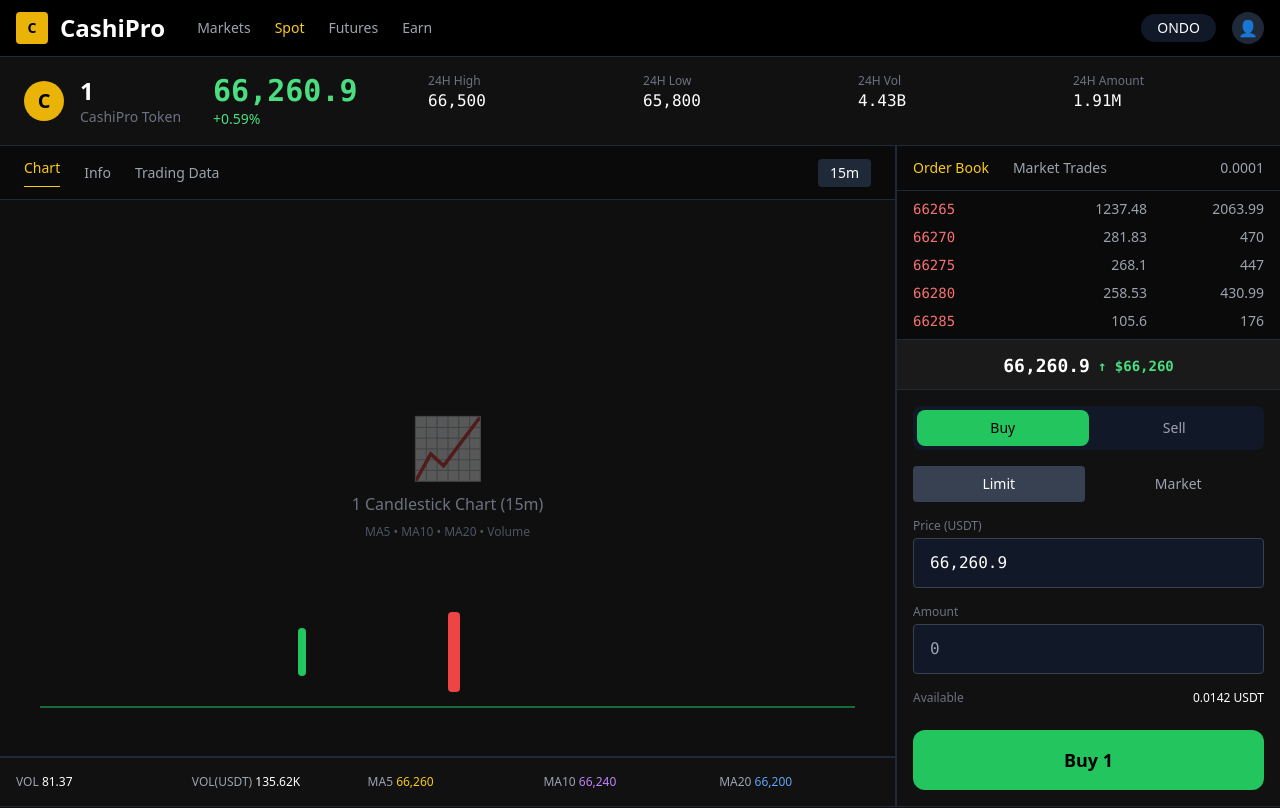
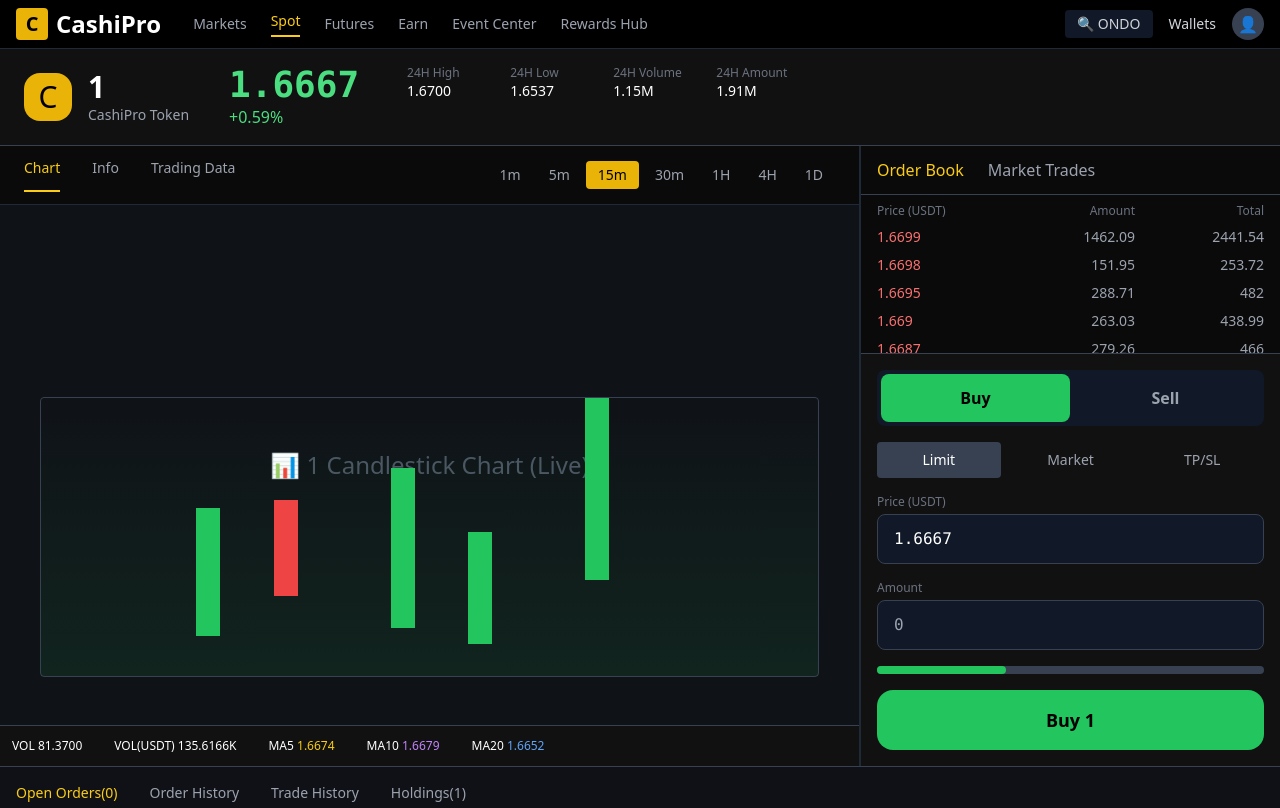
Before and after one commit to Cashipro/cashipro, a Next.js app in the folder apps/web/: page /trade/1 in a window 1280 px wide. Shown: the top 808 px of the page. Built offline with nearby package versions, Linux system fonts and the light colour scheme.

Commit message:
Update page.tsx

```diff
--- a/apps/web/src/app/trade/[pair]/page.tsx
+++ b/apps/web/src/app/trade/[pair]/page.tsx
@@ -1,165 +1,197 @@
 "use client";
 
-import React, { useState } from 'react';
-import Link from 'next/link';
-import { useParams } from 'next/navigation';
+import React, { useState } from "react";
+import Link from "next/link";
+import { useParams } from "next/navigation";
 
 export default function CashiProTradePage() {
   const params = useParams();
-  const pair = (params.pair as string) || 'BTCUSDT';
+  const pair = (params.pair as string) || "BTCUSDT";
 
-  const [orderType, setOrderType] = useState<'limit' | 'market'>('limit');
-  const [side, setSide] = useState<'buy' | 'sell'>('buy');
+  const [activeTimeframe, setActiveTimeframe] = useState("15m");
+  const [side, setSide] = useState<"buy" | "sell">("buy");
+  const [orderMode, setOrderMode] = useState<"limit" | "market" | "tpSl">("limit");
 
-  const currentPrice = 66260.9;
+  const currentPrice = 1.6667;
   const priceChange = 0.59;
 
-  const orderBookBids = [
-    { price: 66260, amount: 1462.09, total: 2441.54 },
-    { price: 66255, amount: 151.95, total: 253.72 },
-    { price: 66250, amount: 288.71, total: 482.00 },
-    { price: 66245, amount: 263.03, total: 438.99 },
-    { price: 66240, amount: 279.26, total: 466.00 },
+  const orderBookAsks = [
+    { price: 1.6699, amount: 1462.09, total: 2441.54 },
+    { price: 1.6698, amount: 151.95, total: 253.72 },
+    { price: 1.6695, amount: 288.71, total: 482.00 },
+    { price: 1.6690, amount: 263.03, total: 438.99 },
+    { price: 1.6687, amount: 279.26, total: 466.00 },
   ];
 
-  const orderBookAsks = [
-    { price: 66265, amount: 1237.48, total: 2063.99 },
-    { price: 66270, amount: 281.83, total: 470.00 },
-    { price: 66275, amount: 268.10, total: 447.00 },
-    { price: 66280, amount: 258.53, total: 430.99 },
-    { price: 66285, amount: 105.60, total: 176.00 },
+  const orderBookBids = [
+    { price: 1.6666, amount: 1462.09, total: 2441.54 },
+    { price: 1.6665, amount: 151.95, total: 253.72 },
+    { price: 1.6663, amount: 288.71, total: 482.00 },
+    { price: 1.6658, amount: 263.03, total: 438.99 },
+    { price: 1.6653, amount: 279.26, total: 466.00 },
   ];
 
+  const timeframes = ["1m", "5m", "15m", "30m", "1H", "4H", "1D"];
+
   return (
-    <div className="min-h-screen bg-[#0A0A0A] text-white font-sans overflow-hidden">
-      {/* Top Navigation - CashiPro Branding */}
-      <div className="bg-black border-b border-gray-800 px-4 py-3 flex items-center justify-between">
+    <div className="min-h-screen bg-[#0A0A0A] text-white font-sans">
+      {/* Top Nav - CashiPro Branding */}
+      <div className="bg-black border-b border-gray-800 px-4 py-2 flex items-center justify-between">
         <div className="flex items-center gap-8">
-          <Link href="/" className="flex items-center gap-3">
-            <div className="w-8 h-8 bg-yellow-500 rounded flex items-center justify-center font-bold text-black text-sm">C</div>
-            <span className="text-2xl font-bold text-white">CashiPro</span>
+          <Link href="/" className="flex items-center gap-2">
+            <div className="w-8 h-8 bg-yellow-500 rounded flex items-center justify-center text-xl font-bold text-black">C</div>
+            <span className="font-bold text-2xl text-white">CashiPro</span>
           </Link>
 
-          <nav className="hidden md:flex gap-6 text-sm">
+          <nav className="hidden md:flex items-center gap-6 text-sm">
             <Link href="/markets" className="text-gray-400 hover:text-yellow-400">Markets</Link>
-            <Link href="/trade/BTCUSDT" className="text-yellow-400 font-medium">Spot</Link>
+            <Link href="/trade/BTCUSDT" className="text-yellow-400 border-b-2 border-yellow-400 pb-1">Spot</Link>
             <Link href="/futures" className="text-gray-400 hover:text-yellow-400">Futures</Link>
             <Link href="/earn" className="text-gray-400 hover:text-yellow-400">Earn</Link>
+            <Link href="/events" className="text-gray-400 hover:text-yellow-400">Event Center</Link>
+            <Link href="/rewards" className="text-gray-400 hover:text-yellow-400">Rewards Hub</Link>
           </nav>
         </div>
 
         <div className="flex items-center gap-4">
-          <div className="hidden md:flex bg-gray-900 px-4 py-1 rounded-full text-sm">ONDO</div>
+          <div className="hidden md:flex bg-gray-900 rounded px-3 py-1 text-sm text-gray-300">🔍 ONDO</div>
+          <Link href="/login" className="text-sm text-gray-300 hover:text-white hidden md:block">Wallets</Link>
           <Link href="/login">
-            <div className="w-8 h-8 bg-gray-800 rounded-full flex items-center justify-center cursor-pointer hover:bg-gray-700">👤</div>
+            <div className="w-8 h-8 bg-gray-700 rounded-full flex items-center justify-center hover:bg-gray-600 cursor-pointer">👤</div>
           </Link>
           <button className="md:hidden text-2xl text-white">☰</button>
         </div>
       </div>
 
-      {/* Trading Pair Header - CashiPro Colors */}
-      <div className="bg-[#111] border-b border-gray-800 px-4 md:px-6 py-4 flex flex-wrap items-center gap-4 md:gap-8">
+      {/* Pair Header */}
+      <div className="bg-[#111111] border-b border-gray-700 px-6 py-4 flex flex-wrap items-center gap-6 md:gap-10">
         <div className="flex items-center gap-4">
-          <div className="w-10 h-10 bg-yellow-500 rounded-full flex items-center justify-center text-xl font-bold text-black">C</div>
+          <div className="w-12 h-12 bg-yellow-500 rounded-2xl flex items-center justify-center text-3xl text-black">C</div>
           <div>
-            <div className="text-2xl font-semibold text-white">{pair}</div>
-            <div className="text-sm text-gray-500">CashiPro Token</div>
+            <div className="text-3xl font-bold text-white">{pair}</div>
+            <div className="text-gray-400 text-sm">CashiPro Token</div>
           </div>
         </div>
 
-        <div className="flex-1 grid grid-cols-2 sm:grid-cols-3 md:grid-cols-5 gap-4 md:gap-8">
+        <div className="flex flex-wrap gap-6 md:gap-12">
           <div>
-            <div className="text-2xl md:text-3xl font-mono font-semibold text-green-400">
-              {currentPrice.toLocaleString()}
+            <div className="text-4xl font-mono font-semibold text-green-400">
+              {currentPrice.toFixed(4)}
             </div>
-            <div className="text-green-400 text-sm">+{priceChange}%</div>
+            <div className="text-green-400">+{priceChange}%</div>
+          </div>
+
+          <div className="grid grid-cols-2 md:grid-cols-4 gap-4 md:gap-8 text-sm">
+            <div>
+              <div className="text-gray-500 text-xs">24H High</div>
+              <div className="text-white">1.6700</div>
             </div>
             <div>
-            <div className="text-xs text-gray-500">24H High</div>
-            <div className="font-mono text-white">66,500</div>
+              <div className="text-gray-500 text-xs">24H Low</div>
+              <div className="text-white">1.6537</div>
             </div>
             <div>
-            <div className="text-xs text-gray-500">24H Low</div>
-            <div className="font-mono text-white">65,800</div>
+              <div className="text-gray-500 text-xs">24H Volume</div>
+              <div className="text-white">1.15M</div>
             </div>
             <div>
-            <div className="text-xs text-gray-500">24H Vol</div>
-            <div className="font-mono text-white">4.43B</div>
+              <div className="text-gray-500 text-xs">24H Amount</div>
+              <div className="text-white">1.91M</div>
             </div>
-          <div>
-            <div className="text-xs text-gray-500">24H Amount</div>
-            <div className="font-mono text-white">1.91M</div>
           </div>
         </div>
       </div>
 
       {/* Main Layout */}
-      <div className="flex flex-col lg:flex-row h-[calc(100vh-140px)]">
-        {/* Left - Chart Area */}
+      <div className="flex flex-col lg:flex-row h-[calc(100vh-180px)]">
+        {/* Chart Area */}
         <div className="flex-1 flex flex-col border-r border-gray-800">
-          <div className="border-b border-gray-800 px-6 py-3 flex items-center gap-6 text-sm overflow-x-auto">
-            <div className="text-yellow-400 border-b border-yellow-400 pb-2 whitespace-nowrap">Chart</div>
-            <div className="text-gray-400 whitespace-nowrap">Info</div>
-            <div className="text-gray-400 whitespace-nowrap">Trading Data</div>
-            <div className="ml-auto text-sm bg-gray-800 px-3 py-1 rounded whitespace-nowrap text-white">15m</div>
+          {/* Chart Tabs */}
+          <div className="flex flex-wrap items-center justify-between border-b border-gray-800 px-4 md:px-6 py-3 gap-2">
+            <div className="flex gap-4 md:gap-8 text-sm">
+              <span className="text-yellow-400 border-b-2 border-yellow-400 pb-3">Chart</span>
+              <span className="text-gray-400">Info</span>
+              <span className="text-gray-400">Trading Data</span>
             </div>
 
-          {/* Chart Placeholder */}
-          <div className="flex-1 bg-[#0F0F0F] relative flex items-center justify-center border-b border-gray-800 min-h-[200px]">
-            <div className="text-center">
-              <div className="text-6xl mb-4 opacity-30">📈</div>
-              <div className="text-gray-500">{pair} Candlestick Chart (15m)</div>
-              <div className="text-xs text-gray-600 mt-2">MA5 • MA10 • MA20 • Volume</div>
-            </div>
-
-            <div className="absolute bottom-12 left-10 right-10 h-0.5 bg-green-500/50"></div>
-            <div className="absolute bottom-20 left-1/3 w-2 h-12 bg-green-500 rounded"></div>
-            <div className="absolute bottom-16 left-1/2 w-3 h-20 bg-red-500 rounded"></div>
-          </div>
-
-          {/* Bottom Stats */}
-          <div className="p-4 text-xs grid grid-cols-2 md:grid-cols-5 gap-4 border-t border-gray-800 bg-[#111]">
-            <div className="text-gray-400">VOL <span className="text-white">81.37</span></div>
-            <div className="text-gray-400">VOL(USDT) <span className="text-white">135.62K</span></div>
-            <div className="text-gray-400">MA5 <span className="text-yellow-400">66,260</span></div>
-            <div className="text-gray-400">MA10 <span className="text-purple-400">66,240</span></div>
-            <div className="text-gray-400">MA20 <span className="text-blue-400">66,200</span></div>
+            <div className="flex flex-wrap gap-1 text-sm">
+              {timeframes.map((tf) => (
+                <button
+                  key={tf}
+                  onClick={() => setActiveTimeframe(tf)}
+                  className={`px-2 md:px-3 py-1 rounded text-xs md:text-sm ${
+                    activeTimeframe === tf ? "bg-yellow-500 text-black" : "hover:bg-gray-800 text-gray-400"
+                  }`}
+                >
+                  {tf}
+                </button>
+              ))}
             </div>
           </div>
 
-        {/* Right Sidebar - Order Book + Trade Panel */}
-        <div className="w-full lg:w-96 flex flex-col border-l border-gray-800 bg-[#0A0A0A]">
+          {/* Chart */}
+          <div className="flex-1 bg-[#0F1217] relative p-4 min-h-[200px]">
+            <div className="absolute inset-0 flex items-center justify-center text-gray-600 text-2xl">
+              📊 {pair} Candlestick Chart (Live)
+            </div>
+
+            <div className="absolute bottom-12 left-10 right-10 h-[280px] border border-gray-700 rounded">
+              <div className="h-full w-full bg-gradient-to-t from-green-500/10 to-transparent relative overflow-hidden">
+                <div className="absolute bottom-10 left-[20%] w-6 h-32 bg-green-500"></div>
+                <div className="absolute bottom-20 left-[30%] w-6 h-24 bg-red-500"></div>
+                <div className="absolute bottom-12 left-[45%] w-6 h-40 bg-green-500"></div>
+                <div className="absolute bottom-8 left-[55%] w-6 h-28 bg-green-500"></div>
+                <div className="absolute bottom-24 left-[70%] w-6 h-[220px] bg-green-500"></div>
+              </div>
+            </div>
+          </div>
+
+          {/* Bottom Indicators */}
+          <div className="bg-[#111] p-3 text-xs border-t border-gray-700 flex flex-wrap gap-4 md:gap-8">
+            <div>VOL <span className="text-white">81.3700</span></div>
+            <div>VOL(USDT) <span className="text-white">135.6166K</span></div>
+            <div>MA5 <span className="text-yellow-400">1.6674</span></div>
+            <div>MA10 <span className="text-purple-400">1.6679</span></div>
+            <div>MA20 <span className="text-blue-400">1.6652</span></div>
+          </div>
+        </div>
+
+        {/* Right Panel - Order Book + Trade */}
+        <div className="w-full lg:w-[420px] flex flex-col border-l border-gray-800 bg-[#0A0A0A]">
           {/* Order Book */}
-          <div className="flex-1 overflow-auto border-b border-gray-800">
-            <div className="px-4 py-3 border-b border-gray-800 flex items-center justify-between text-sm">
+          <div className="flex-1 overflow-auto">
+            <div className="px-4 py-3 border-b border-gray-700 flex items-center justify-between">
               <div className="flex gap-6">
-                <span className="text-yellow-400">Order Book</span>
+                <span className="text-yellow-400 font-medium">Order Book</span>
                 <span className="text-gray-400">Market Trades</span>
               </div>
-              <div className="text-gray-400">0.0001</div>
             </div>
 
             {/* Asks */}
-            <div className="px-4 py-1 text-xs">
+            <div className="px-4 pt-2 text-red-400 text-sm">
+              <div className="grid grid-cols-3 text-xs text-gray-500 mb-1">
+                <div>Price (USDT)</div>
+                <div className="text-right">Amount</div>
+                <div className="text-right">Total</div>
+              </div>
               {orderBookAsks.map((item, i) => (
-                <div key={i} className="grid grid-cols-3 py-1 text-sm">
-                  <div className="font-mono text-red-400">{item.price}</div>
+                <div key={i} className="grid grid-cols-3 py-1 hover:bg-gray-900">
+                  <div>{item.price}</div>
                   <div className="text-right text-gray-400">{item.amount}</div>
                   <div className="text-right text-gray-400">{item.total}</div>
                 </div>
               ))}
             </div>
 
-            <div className="px-4 py-3 border-y border-gray-800 bg-[#1A1A1A] text-center text-lg font-mono font-semibold flex items-center justify-center gap-2 text-white">
-              {currentPrice.toLocaleString()}
-              <span className="text-green-400 text-sm">↑ $66,260</span>
+            <div className="bg-[#1A1A1A] py-4 text-center text-2xl font-bold border-y border-gray-700 text-white">
+              {currentPrice.toFixed(4)} <span className="text-green-400 text-xl">↑</span>
             </div>
 
             {/* Bids */}
-            <div className="px-4 py-1 text-xs">
+            <div className="px-4 pb-2 text-green-400 text-sm">
               {orderBookBids.map((item, i) => (
-                <div key={i} className="grid grid-cols-3 py-1 text-sm">
-                  <div className="font-mono text-green-400">{item.price}</div>
+                <div key={i} className="grid grid-cols-3 py-1 hover:bg-gray-900">
+                  <div>{item.price}</div>
                   <div className="text-right text-gray-400">{item.amount}</div>
                   <div className="text-right text-gray-400">{item.total}</div>
                 </div>
@@ -167,36 +199,39 @@ export default function CashiProTradePage() {
             </div>
           </div>
 
-          {/* Trading Panel */}
-          <div className="p-4 bg-[#111]">
-            <div className="flex bg-gray-900 rounded-lg p-1 mb-4">
+          {/* Trade Panel */}
+          <div className="border-t border-gray-700 bg-[#111] p-4">
+            <div className="flex gap-px bg-gray-900 rounded-lg p-1 mb-4">
               <button
-                onClick={() => setSide('buy')}
-                className={`flex-1 py-2 rounded-lg text-sm font-medium ${side === 'buy' ? 'bg-green-500 text-black' : 'text-gray-400'}`}
+                onClick={() => setSide("buy")}
+                className={`flex-1 py-3 rounded-lg font-semibold ${
+                  side === "buy" ? "bg-green-500 text-black" : "text-gray-400"
+                }`}
               >
                 Buy
               </button>
               <button
-                onClick={() => setSide('sell')}
-                className={`flex-1 py-2 rounded-lg text-sm font-medium ${side === 'sell' ? 'bg-red-500 text-white' : 'text-gray-400'}`}
+                onClick={() => setSide("sell")}
+                className={`flex-1 py-3 rounded-lg font-semibold ${
+                  side === "sell" ? "bg-red-500 text-white" : "text-gray-400"
+                }`}
               >
                 Sell
               </button>
             </div>
 
             <div className="flex gap-2 mb-4 text-sm">
+              {["limit", "market", "tpSl"].map((mode) => (
                 <button
-                onClick={() => setOrderType('limit')}
-                className={`flex-1 py-2 rounded ${orderType === 'limit' ? 'bg-gray-700 text-white' : 'bg-transparent text-gray-400'}`}
+                  key={mode}
+                  onClick={() => setOrderMode(mode as any)}
+                  className={`flex-1 py-2 rounded ${
+                    orderMode === mode ? "bg-gray-700 text-white" : "text-gray-400 hover:bg-gray-800"
+                  }`}
                 >
-                Limit
+                  {mode === "tpSl" ? "TP/SL" : mode.charAt(0).toUpperCase() + mode.slice(1)}
                 </button>
-              <button
-                onClick={() => setOrderType('market')}
-                className={`flex-1 py-2 rounded ${orderType === 'market' ? 'bg-gray-700 text-white' : 'bg-transparent text-gray-400'}`}
-              >
-                Market
-              </button>
+              ))}
             </div>
 
             <div className="space-y-4">
@@ -204,8 +239,8 @@ export default function CashiProTradePage() {
                 <div className="text-xs text-gray-500 mb-1">Price (USDT)</div>
                 <input
                   type="text"
-                  defaultValue={currentPrice.toLocaleString()}
-                  className="w-full bg-gray-900 border border-gray-700 rounded px-4 py-3 font-mono text-white focus:outline-none focus:border-yellow-400"
+                  value={currentPrice.toFixed(4)}
+                  className="w-full bg-gray-900 border border-gray-700 rounded-lg px-4 py-3 font-mono text-white"
                 />
               </div>
 
@@ -214,37 +249,43 @@ export default function CashiProTradePage() {
                 <input
                   type="text"
                   placeholder="0"
-                  className="w-full bg-gray-900 border border-gray-700 rounded px-4 py-3 font-mono text-white focus:outline-none focus:border-yellow-400"
+                  className="w-full bg-gray-900 border border-gray-700 rounded-lg px-4 py-3 font-mono text-white"
                 />
               </div>
 
-              <div className="flex justify-between text-xs text-gray-500">
-                <span>Available</span>
-                <span className="text-white">0.0142 USDT</span>
+              <div className="h-2 bg-gray-700 rounded-full relative">
+                <div className="absolute left-0 top-0 h-2 bg-green-500 rounded-full w-1/3"></div>
               </div>
 
-              <div className="pt-2">
               <button
-                  className={`w-full py-4 rounded-xl text-lg font-semibold ${side === 'buy' ? 'bg-green-500 hover:bg-green-600' : 'bg-red-500 hover:bg-red-600'} text-black`}
+                className={`w-full py-4 rounded-2xl text-lg font-bold ${
+                  side === "buy"
+                    ? "bg-green-500 hover:bg-green-600 text-black"
+                    : "bg-red-500 hover:bg-red-600 text-white"
+                }`}
               >
-                  {side === 'buy' ? `Buy ${pair.replace('USDT', '')}` : `Sell ${pair.replace('USDT', '')}`}
+                {side === "buy" ? `Buy ${pair.replace("USDT", "")}` : `Sell ${pair.replace("USDT", "")}`}
               </button>
-              </div>
             </div>
           </div>
         </div>
       </div>
 
       {/* Bottom Section */}
-      <div className="h-56 bg-[#111] border-t border-gray-800 p-4 text-sm flex flex-col">
-        <div className="flex gap-8 border-b border-gray-800 pb-3 overflow-x-auto">
-          <div className="text-yellow-400 border-b border-yellow-400 whitespace-nowrap">Open Orders (0)</div>
-          <div className="text-gray-400 whitespace-nowrap">Order History</div>
-          <div className="text-gray-400 whitespace-nowrap">Trade History</div>
+      <div className="h-52 bg-[#0F1117] border-t border-gray-700 p-4 flex flex-col">
+        <div className="flex gap-4 md:gap-8 border-b border-gray-700 pb-3 text-sm overflow-x-auto">
+          <span className="border-b-2 border-yellow-400 pb-3 text-yellow-400 whitespace-nowrap">Open Orders(0)</span>
+          <span className="text-gray-400 whitespace-nowrap">Order History</span>
+          <span className="text-gray-400 whitespace-nowrap">Trade History</span>
+          <span className="text-gray-400 whitespace-nowrap">Holdings(1)</span>
         </div>
-
-        <div className="flex-1 flex items-center justify-center text-gray-500">
-          Deposit now to start your trading journey
+        <div className="flex-1 flex items-center justify-center flex-col text-gray-500">
+          <p>Deposit now to start your trading journey</p>
+          <Link href="/deposit">
+            <button className="mt-4 bg-yellow-500 hover:bg-yellow-400 px-8 py-3 rounded-full text-black font-semibold">
+              Deposit
+            </button>
+          </Link>
         </div>
       </div>
     </div>
```
Lines whose indentation alone changed are shown as unchanged.
